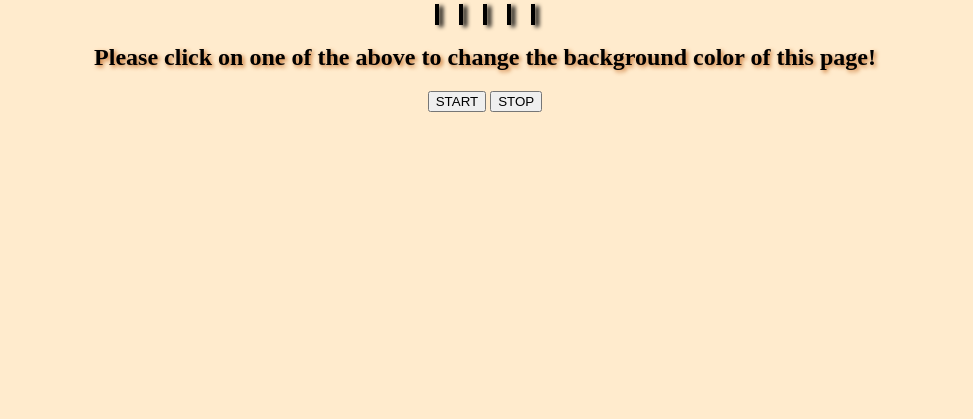
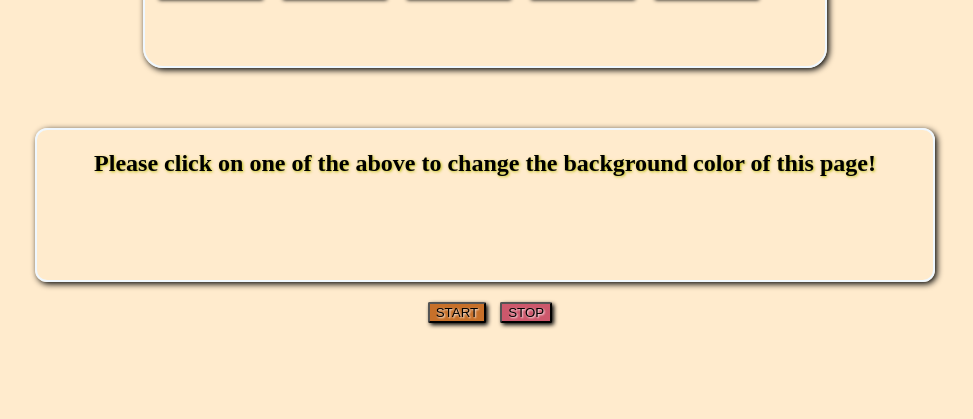
Before and after one commit to Nitakshi/Color-Scheme-Switcher, a plain HTML site: page Color Scheme Switcher/index.html in a window 1280 px wide. Shown: the part 381-800 px from the top of the page, without its empty margins (155-1128 px from the left). Drawn offline with Linux system fonts and the light colour scheme.

Commit message:
style.css

```diff
--- a/Color Scheme Switcher/style.css
+++ b/Color Scheme Switcher/style.css
@@ -9,8 +9,19 @@ body{
     background-color: blanchedalmond;
 }
 #main-heading{
+    margin-top: 10px;
      font-size: 2rem;
      text-shadow: 2px 2px 4px #F6B17A;
+}
+.container{
+    margin: 50px;
+    height: 30vh;
+    width: 85vh;
+    border: 2px solid aliceblue;
+    align-items: center;
+    display: flex;
+    border-radius: 20px;
+    box-shadow: 2px 2px 6px black;
 }
 .button{
     margin: 10px;
@@ -57,6 +68,33 @@ body{
     transform: scale(1.2);
 }
 #msg{
-    font: 1rem;
-    text-shadow: 2px 2px 4px #c77029;
+    font: 0.65rem;
+    color: black;
+    text-shadow: 1px 1px 3px rgb(192, 192, 15);
 }
+
+#start{
+    background-color: #c77029;
+    border-radius: 2px;
+    color: black;
+    box-shadow: 2px 2px 4px  black;
+    margin: 10px;
+    text-shadow: 1px 1px 2px white;
+}
+#stop{
+    background-color: rgb(205, 88, 108);
+    border-radius: 2px;
+    color: black;
+    font-weight: 500;
+    box-shadow: 2px 2px 4px  black;
+    text-shadow: 1px 1px 2px white;
+}
+.h2{
+    height: 150px;
+    width: 70vw;
+    border: 2px solid aliceblue;
+    border-radius: 12px;
+    text-align: center;
+    margin: 10px;
+    box-shadow: 2px 2px 6px black;
+}
```
